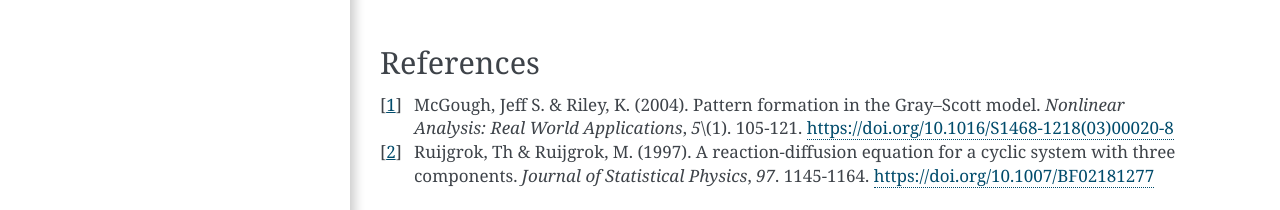
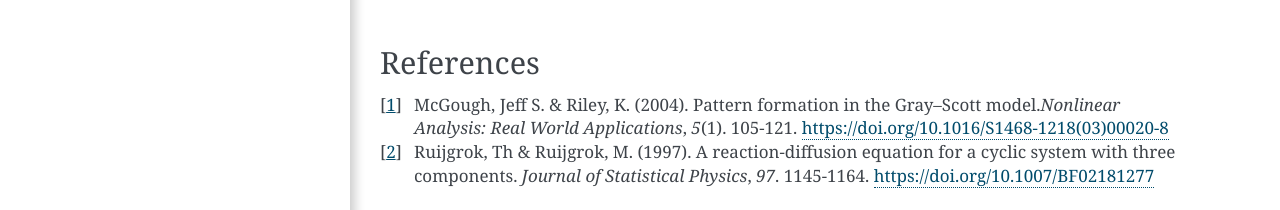
Before and after one commit to ThibaultFillion/strengths, a Sphinx documentation site: the page built from documentation/building_and_simulating_rds.rst, in a window 1280 px wide and 900 px high, scrolled down 14786 px. Shown: the part 673-883 px from the top of the window. Built offline with Sphinx 7.4.7, drawn with Linux system fonts in a browser that asks for light colours.

```diff
--- a/documentation/building_and_simulating_rds.rst
+++ b/documentation/building_and_simulating_rds.rst
@@ -720,6 +720,6 @@ Let us see what happens when we apply different boundary conditions to this syst
 References
 ----------
 
-.. [#McGough2004] McGough, Jeff S. & Riley, K. (2004). Pattern formation in the Gray–Scott model. *Nonlinear Analysis: Real World Applications*, *5*\\(1). 105-121. https://doi.org/10.1016/S1468-1218(03)00020-8
+.. [#McGough2004] McGough, Jeff S. & Riley, K. (2004). Pattern formation in the Gray–Scott model.\ *Nonlinear Analysis: Real World Applications*\ , \ *5*\ (1). 105-121. https://doi.org/10.1016/S1468-1218(03)00020-8
 
-.. [#Ruijgrok1997] Ruijgrok, Th & Ruijgrok, M. (1997). A reaction-diffusion equation for a cyclic system with three components. *Journal of Statistical Physics*, *97*. 1145-1164. https://doi.org/10.1007/BF02181277
+.. [#Ruijgrok1997] Ruijgrok, Th & Ruijgrok, M. (1997). A reaction-diffusion equation for a cyclic system with three components. \ *Journal of Statistical Physics*\ , \ *97*\ . 1145-1164. https://doi.org/10.1007/BF02181277
```
